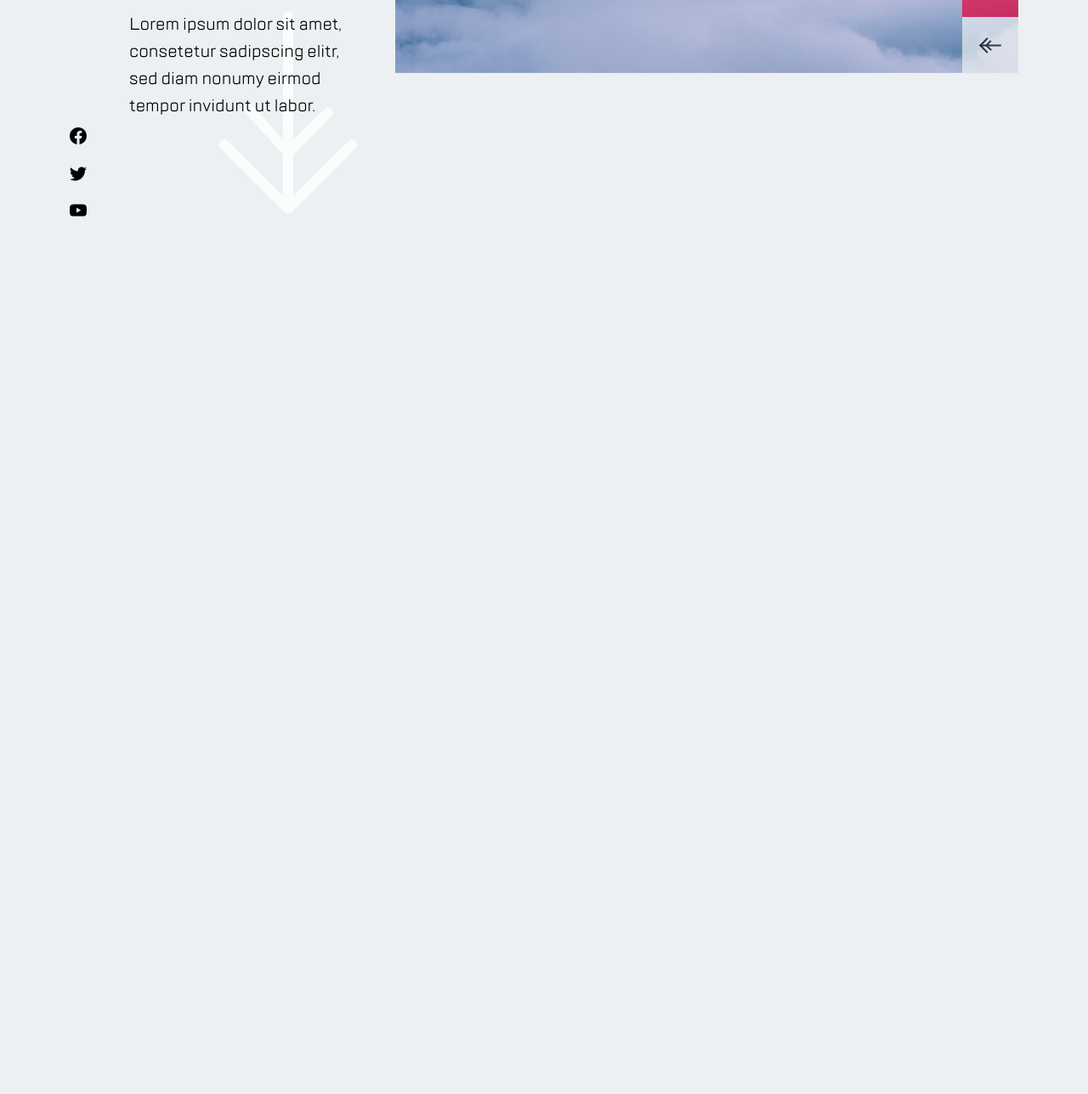
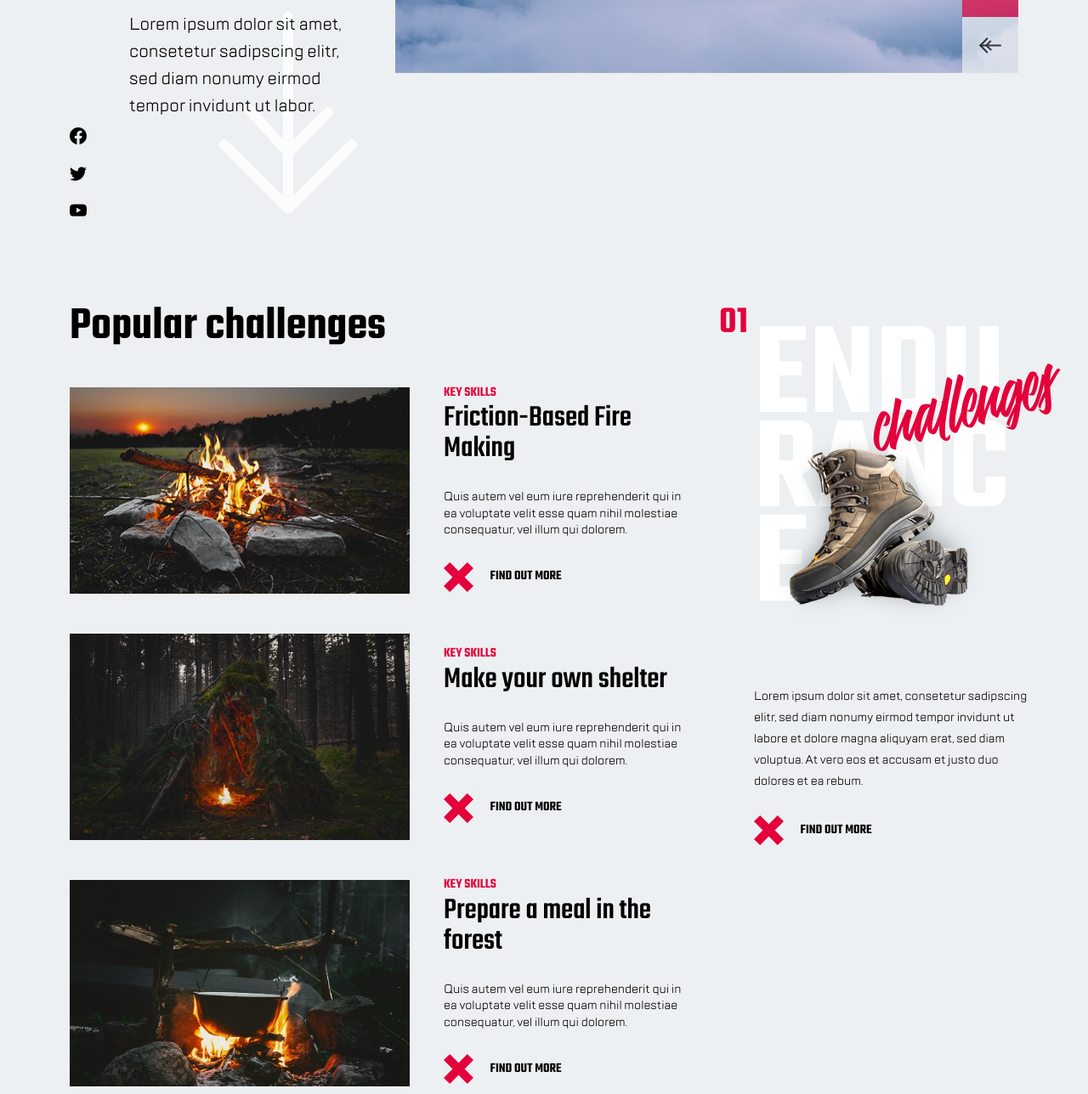
Before and after one commit to deniswmonteiro/adventure, a plain HTML site: page index.html in a window 1280 px wide. Shown: the part 581-1869 px from the top of the page at 85% size. Before the commit the page ends 839 px from the top, so only its background shows below. Drawn offline with Linux system fonts and the light colour scheme.

Commit message:
Criação da seção 'Popular Challenges'

```diff
--- /dev/null
+++ b/css/challenges.css
@@ -0,0 +1,119 @@
+#sv-challenges {
+    margin-bottom: 9.0625rem;
+}
+
+#sv-challenges .sv-challenges-title {
+    font-family: var(--font-teko-semibold);
+    font-size: 3.4375rem;
+    font-weight: 600;
+    line-height: 1;
+    margin-bottom: 2.375rem;
+}
+
+#sv-challenges .sv-challenges-list li {
+    display: flex;
+    align-items: center;
+    gap: 2.5rem;
+}
+
+#sv-challenges .sv-challenges-list li:not(:last-of-type) {
+    margin-bottom: 2.5rem;
+}
+
+#sv-challenges .sv-challenges-list li .sv-challenges-image {
+    width: 25rem;
+}
+
+#sv-challenges .sv-challenges-list li span {
+    color: var(--red);
+    line-height: 1.6;
+    margin-bottom: .3125rem;
+}
+
+#sv-challenges .sv-challenges-list li h3 {
+    font-family: var(--font-teko-medium);
+    font-size: 2.25rem;
+    font-weight: 500;
+    line-height: 1;
+    margin-bottom: 1.75rem;
+}
+
+#sv-challenges .sv-challenges-list li .sv-challenges-description {
+    font-family: var(--font-tt-lakes);
+    font-weight: 400;
+    font-size: .875rem;
+    line-height: 1.4;
+    margin-bottom: 1.75rem;
+}
+
+#sv-challenges .sv-challenges-highlight-wrapper {
+    position: absolute;
+    top: 35px;
+}
+
+#sv-challenges .sv-challenges-highlight .sv-challenges-highlight-title {
+    font-size: 9.9375rem;
+    line-height: .7;
+    color: var(--white);
+    word-break: break-all;
+    position: relative;
+    padding-left: 2.8125rem;
+}
+
+#sv-challenges .sv-challenges-highlight .sv-challenges-highlight-title span {
+    font-size: 2.8125rem;
+    line-height: 1;
+    color: var(--red);
+    position: absolute;
+    top: -34px;
+    left: 4px;
+}
+
+#sv-challenges .sv-challenges-highlight .sv-challenges-highlight-title p {
+    font-family: var(--font-adevale);
+    font-size: 5.0625rem;
+    line-height: 1.1;
+    text-transform: lowercase;
+    color: var(--red);
+    position: absolute;
+    top: 40px;
+    right: -30px;
+    transform: rotate(-15deg);
+}
+
+#sv-challenges .sv-challenges-highlight .sv-challenges-highlight-image {
+    position: absolute;
+    top: 75px;
+}
+
+#sv-challenges .sv-challenges-highlight .sv-challenges-highlight-description {
+    position: absolute;
+    top: 415px;
+    padding-left: 2.8125rem;
+}
+
+#sv-challenges .sv-challenges-highlight .sv-challenges-highlight-description p {
+    font-family: var(--font-tt-lakes);
+    font-weight: 400;
+    font-size: .875rem;
+    line-height: 1.8;
+    margin-bottom: 1.75rem;
+}
+
+#sv-challenges .sv-challenges-link {
+    display: inline-flex;
+    align-items: center;
+    gap: 1.25rem;
+    color: var(--black);
+    text-decoration: none;
+}
+
+#sv-challenges .sv-challenges-link > img {
+    transform: rotate(0deg);
+    transition: .3s;
+}
+
+#sv-challenges .sv-challenges-link:hover > img {
+    transform: rotate(45deg);
+    transition: .3s;
+}
--- a/css/introduction.css
+++ b/css/introduction.css
@@ -1,5 +1,6 @@
 #sv-introduction {
     position: relative;
+    margin-bottom: 6.1875rem;
 }
 
 #sv-introduction .sv-col-introduction-title {
--- a/css/style.css
+++ b/css/style.css
@@ -2,6 +2,6 @@
 @import url("fonts.css");
 @import url("variables.css");
 @import url("reset.css");
-@import url("general.css");
 @import url("header.css");
 @import url("introduction.css");
+@import url("challenges.css");
--- a/index.html
+++ b/index.html
@@ -56,6 +56,8 @@
             </div>
         </nav>
     </header>
+
+    <!-- INTRODUCTION -->
     <section class="container" id="sv-introduction">
         <p class="sv-introduction-title-2">Find out if you can</p>
         <div class="row">
@@ -109,13 +111,13 @@
                     </div>
                     <div class="carousel-inner">
                         <div class="carousel-item active">
-                            <img src="img/introduction.png" alt="">
+                            <img src="img/introduction.jpg" alt="">
                         </div>
                         <div class="carousel-item">
-                            <img src="img/introduction.png" alt="">
+                            <img src="img/introduction.jpg" alt="">
                         </div>
                         <div class="carousel-item">
-                            <img src="img/introduction.png" alt="">
+                            <img src="img/introduction.jpg" alt="">
                         </div>
                     </div>
                     <button type="button" class="carousel-control-prev"
@@ -135,6 +137,82 @@
         </div>
     </section>
 
+    <!-- CHALLENGES -->
+    <section class="container position-relative" id="sv-challenges">
+        <h2 class="sv-challenges-title">Popular challenges</h2>
+
+        <div class="row">
+            <div class="col-8">
+                <ul class="sv-challenges-list">
+                    <li>
+                        <img src="img/challenge-1.jpg" alt="Challenge 1" class="sv-challenges-image">
+                        <div>
+                            <span class="text-uppercase">key skills</span>
+                            <h3>Friction-Based Fire Making</h3>
+                            <p class="sv-challenges-description">
+                                Quis autem vel eum iure reprehenderit qui in ea voluptate velit esse quam nihil molestiae consequatur, vel illum qui dolorem.
+                            </p>
+                            <a href="#" class="text-uppercase sv-challenges-link">
+                                <img src="img/mark.svg" alt="Link icon">
+                                Find out more
+                            </a>
+                        </div>
+                    </li>
+                    <li>
+                        <img src="img/challenge-2.jpg" alt="Challenge 2" class="sv-challenges-image">
+                        <div>
+                            <span class="text-uppercase">key skills</span>
+                            <h3>Make your own shelter</h3>
+                            <p class="sv-challenges-description">
+                                Quis autem vel eum iure reprehenderit qui in ea voluptate velit esse quam nihil molestiae consequatur, vel illum qui dolorem.
+                            </p>
+                            <a href="#" class="text-uppercase sv-challenges-link">
+                                <img src="img/mark.svg" alt="Link icon">
+                                Find out more
+                            </a>
+                        </div>
+                    </li>
+                    <li>
+                        <img src="img/challenge-3.jpg" alt="Challenge 3" class="sv-challenges-image">
+                        <div>
+                            <span class="text-uppercase">key skills</span>
+                            <h3>Prepare a meal in the forest</h3>
+                            <p class="sv-challenges-description">
+                                Quis autem vel eum iure reprehenderit qui in ea voluptate velit esse quam nihil molestiae consequatur, vel illum qui dolorem.
+                            </p>
+                            <a href="#" class="text-uppercase sv-challenges-link">
+                                <img src="img/mark.svg" alt="Link icon">
+                                Find out more
+                            </a>
+                        </div>
+                    </li>
+                </ul>
+            </div>
+            <div class="col-4">
+                <div class="sv-challenges-highlight-wrapper">
+                    <div class="position-relative sv-challenges-highlight">
+                        <h2 class="text-uppercase sv-challenges-highlight-title">
+                            <span>01</span>
+                            Endurance
+                            <p>Challenges</p>
+                        </h2>
+                        <img src="img/challenge-highlight.png" alt="Challenge highlight image"
+                            class="sv-challenges-highlight-image">
+                        <div class="sv-challenges-highlight-description">
+                            <p>
+                                Lorem ipsum dolor sit amet, consetetur sadipscing elitr, sed diam nonumy eirmod tempor invidunt ut labore et dolore magna aliquyam erat, sed diam voluptua. At vero eos et accusam et justo duo dolores et ea rebum.
+                            </p>
+                            <a href="#" class="text-uppercase sv-challenges-link">
+                                <img src="img/mark.svg" alt="Link icon">
+                                Find out more
+                            </a>
+                        </div>
+                    </div>
+                </div>
+            </div>
+        </div>
+    </section>
+
     <script src="js/bootstrap/bootstrap.min.js"></script>
     <script type="module" src="js/script.js"></script>
 </body>
```
Also changed, not shown: css/general.css (deleted), img/challenge-1.jpg (added), img/challenge-2.jpg (added), img/challenge-3.jpg (added), img/challenge-highlight.png (added), img/introduction.jpg (added), img/introduction.png (deleted), img/mark.svg (added), img/social-logos.png (deleted).
